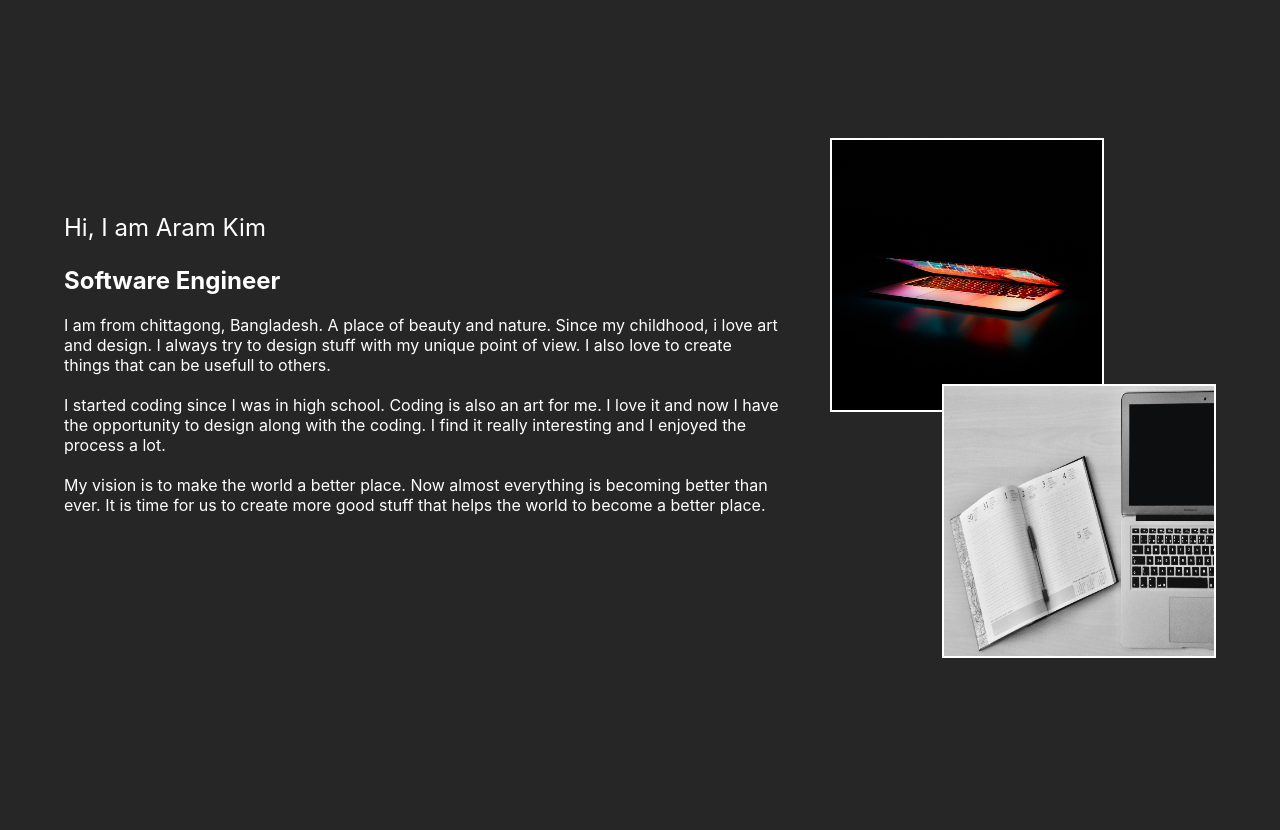
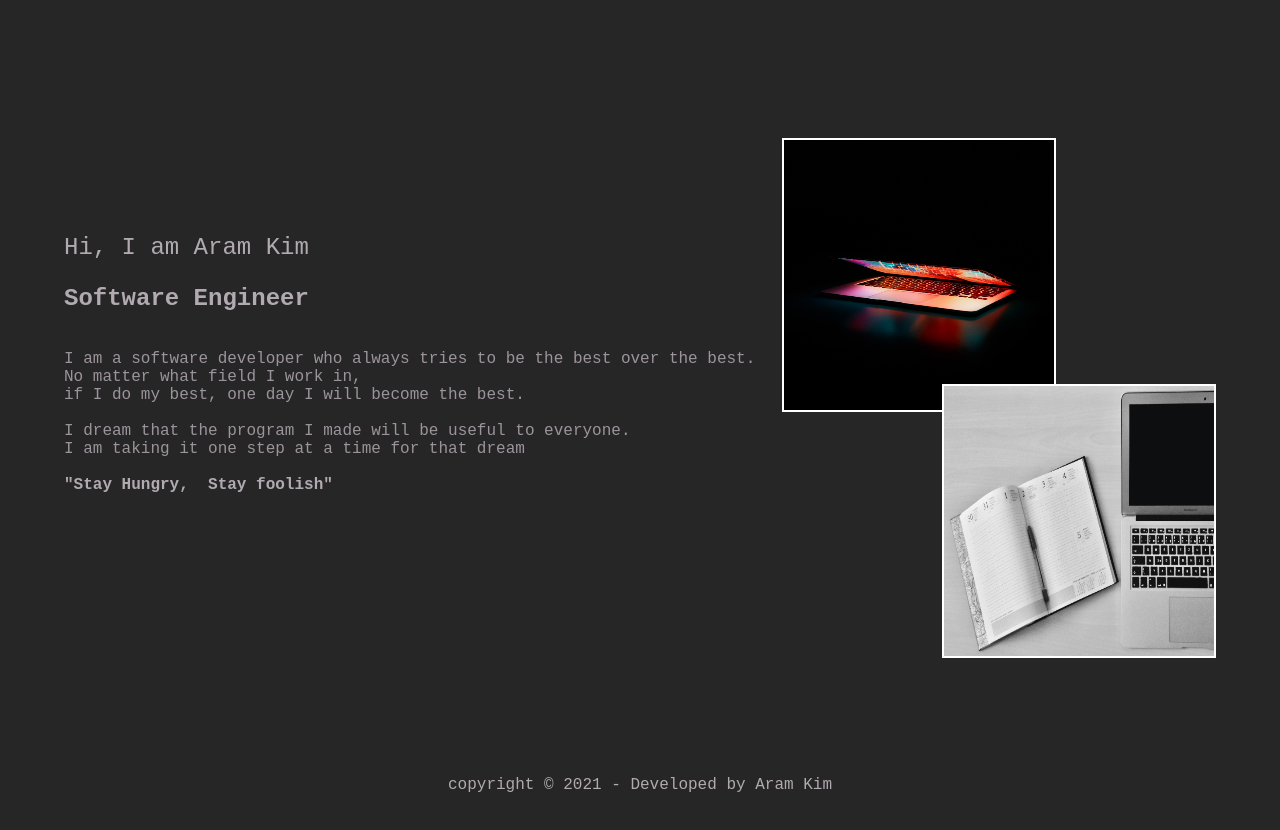
Before and after one commit to AramKim37/myportfolio, a React (Create React App) app: page /about in a window 1280 px wide. Shown: the part 1120-1950 px from the top of the page. Before the commit the page ends 1880 px from the top, so only its background shows below. Built offline with nearby package versions, Linux system fonts and the light colour scheme.

Commit message:
created footer

```diff
--- a/src/components/About.css
+++ b/src/components/About.css
@@ -32,7 +32,7 @@
 
 .com1 {
   position: relative;
-  margin-left: -2rem;
+  margin-left: -5rem;
   margin-bottom: -2rem;
 }
 
@@ -43,17 +43,26 @@
 }
 
 .about-heading {
-  color: white;
+  color: rgb(177, 170, 176);
   font-size: 1.5rem;
+  font-family: "Roboto Mono", monospace;
 }
 
 .about-subheading {
-  color: white;
+  color: rgb(177, 170, 176);
   font-size: 1.5rem;
+  font-weight: bold;
+  font-family: "Roboto Mono", monospace;
 }
 
 .about-info p {
-  color: white;
+  color: rgb(156, 148, 155);
+  font-family: "Roboto Mono", monospace;
+}
+
+.steve {
+  color: rgb(177, 170, 176);
+  font-weight: bold;
 }
 
 @media screen and (max-width: 768px) {
@@ -83,11 +92,15 @@
   .about-container {
     display: flex;
     text-align: center;
-    height: 80vh;
+    height: 90vh;
   }
   .top-text {
     width: 100%;
     flex-direction: column;
+  }
+
+  .left {
+    margin-bottom: -15rem;
   }
   .right {
     display: flex;
--- a/src/components/About.js
+++ b/src/components/About.js
@@ -12,21 +12,15 @@ function About() {
           <h2 className="about-subheading">Software Engineer</h2>
           <div className="about-info">
             <p>
-              I am from chittagong, Bangladesh. A place of beauty and nature.
-              Since my childhood, i love art and design. I always try to design
-              stuff with my unique point of view. I also love to create things
-              that can be usefull to others.
-              <br /> <br />
-              I started coding since I was in high school. Coding is also an art
-              for me. I love it and now I have the opportunity to design along
-              with the coding. I find it really interesting and I enjoyed the
-              process a lot.
-              <br />
-              <br />
-              My vision is to make the world a better place. Now almost
-              everything is becoming better than ever. It is time for us to
-              create more good stuff that helps the world to become a better
-              place.
+              <br></br>I am a software developer who always tries to be the best
+              over the best. <br></br>No matter what field I work in, <br></br>
+              if I do my best, one day I will become the best.<br></br>
+              <br></br>I dream that the program I made will be useful to
+              everyone.
+              <br></br>I am taking it one step at a time for that dream
+              <br></br>
+              <br></br>
+              <span className="steve">"Stay Hungry,&nbsp; Stay foolish"</span>
             </p>
           </div>
         </div>
--- /dev/null
+++ b/src/components/Footer.css
@@ -0,0 +1,10 @@
+.footer {
+  height: 5rem;
+  display: flex;
+  justify-content: center;
+}
+
+.footer-info {
+  color: rgb(177, 170, 176);
+  font-family: "Roboto Mono", monospace;
+}
--- /dev/null
+++ b/src/components/Footer.js
@@ -0,0 +1,17 @@
+import React from "react";
+import "./Footer.css";
+
+function Footer() {
+  return (
+    <div className="footer">
+      <div className="footer-contents">
+        <p className="footer-info">
+          copyright © {new Date().getFullYear()} - Developed by Aram Kim
+        </p>
+      </div>
+      {/* Made &nbsp; by &nbsp;&nbsp;&nbsp;Aram Kim</p> */}
+    </div>
+  );
+}
+
+export default Footer;
--- a/src/components/Hero.css
+++ b/src/components/Hero.css
@@ -26,7 +26,8 @@
 
 .hero-name {
   font-size: 4rem;
-  color: rgb(150, 185, 201);
+  /* color: rgb(150, 185, 201); */
+  color: rgb(177, 170, 176);
   text-transform: uppercase;
   font-family: "Lobster", cursive;
 }
--- a/src/page/Home.js
+++ b/src/page/Home.js
@@ -1,5 +1,6 @@
 import React from "react";
 import About from "../components/About";
+import Footer from "../components/Footer";
 import Hero from "../components/Hero";
 
 function Home() {
@@ -7,6 +8,7 @@ function Home() {
     <div>
       <Hero />
       <About />
+      <Footer />
     </div>
   );
 }
```
